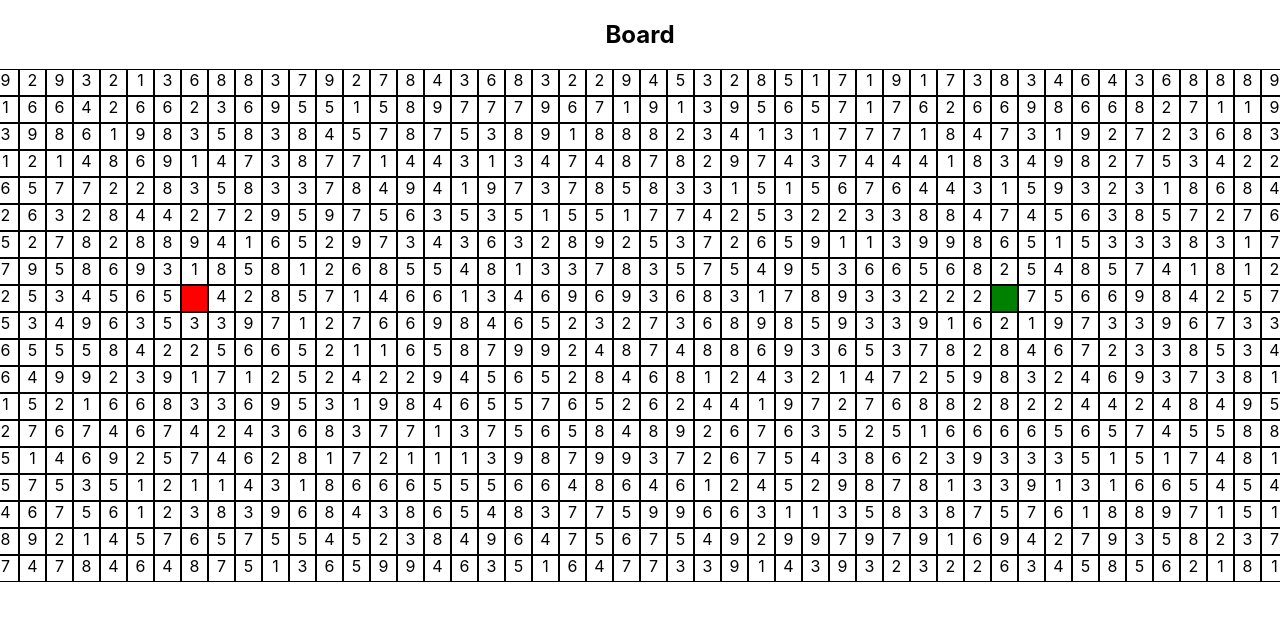
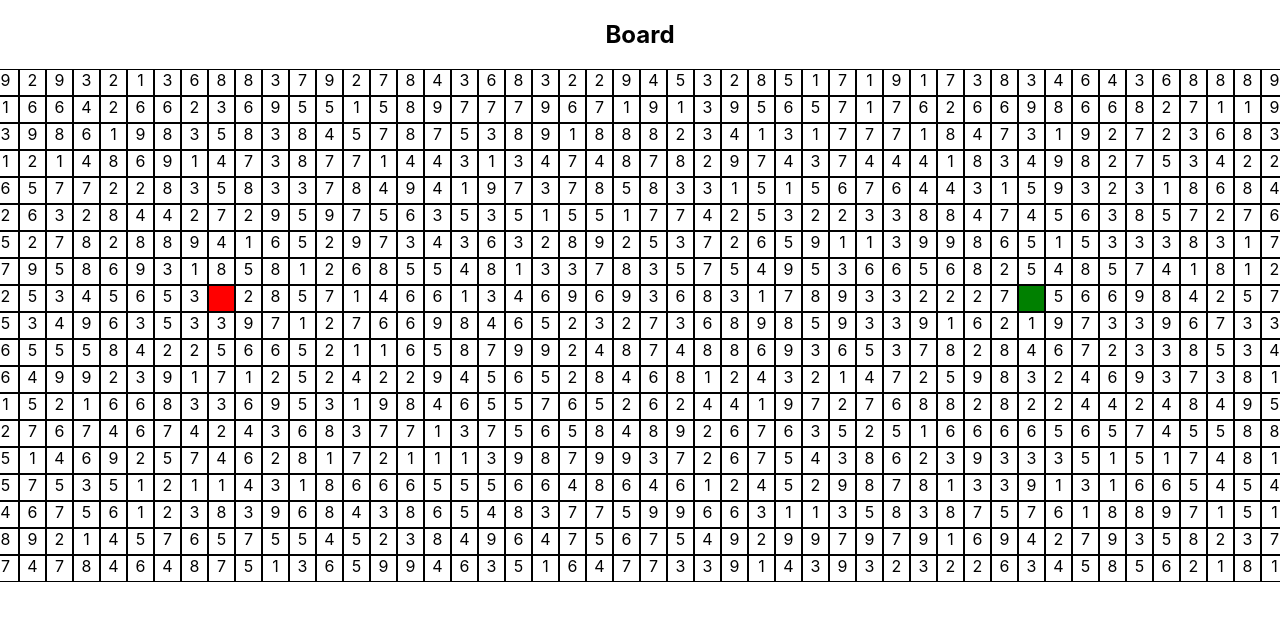
Before and after one commit to GunjanKadu/PathFindingVisualizer, a React (Create React App) app in the folder pathfinder/: page / in a window 1280 px wide. Shown: the top 620 px of the page. Built offline with nearby package versions, Linux system fonts and the light colour scheme.

Commit message:
Handling Adding walls to the board

```diff
--- a/pathfinder/src/Components/Board/board.tsx
+++ b/pathfinder/src/Components/Board/board.tsx
@@ -2,32 +2,75 @@ import React, { useEffect, useState } from "react";
 
 import Node from "../Node/node";
 import Grid from "../../Utility/grid";
-import { DEFAULT_COLUMNS, DEFAULT_ROWS } from "../../Utility/constants";
-import { INodeProperties } from "../../Utility/interfaces";
+import {
+  DEFAULT_COLUMNS,
+  DEFAULT_END,
+  DEFAULT_ROWS,
+  DEFAULT_START,
+} from "../../Utility/constants";
+import { IGrid, INodeProperties } from "../../Utility/interfaces";
 
 import "./board.css";
 
 function Board() {
-  const [grid, setGrid] = useState<Array<Array<INodeProperties>>>();
+  const [grid, setGrid] = useState<IGrid>();
+  const [isMousePressed, setIsMousePressed] = useState<boolean>();
+  const [defaultStart] = useState<Array<number>>(DEFAULT_START);
+  const [defaultEnd] = useState<Array<number>>(DEFAULT_END);
 
   useEffect(() => {
-    let grid = new Grid(DEFAULT_ROWS, DEFAULT_COLUMNS).grid;
+    let grid = new Grid(DEFAULT_ROWS, DEFAULT_COLUMNS);
     setGrid(grid);
   }, []);
+
+  const handleMouseDown = (row: number, col: number) => {
+    setIsMousePressed(true);
+    if (row === defaultStart[0] && col === defaultStart[1]) {
+      console.log("Starting Node Clicked");
+    } else if (row === defaultEnd[0] && col === defaultEnd[1]) {
+      console.log("Ending Node Clicked");
+    } else {
+      grid?.toggleWall(row, col);
+    }
+  };
+  const handleMouseEnter = (row: number, col: number) => {
+    if (isMousePressed) {
+      if (row === defaultStart[0] && col === defaultStart[1]) {
+        console.log("Starting Node Entered");
+      } else if (row === defaultEnd[0] && col === defaultEnd[1]) {
+        console.log("Ending Node Entered");
+      } else {
+        grid?.toggleWall(row, col);
+      }
+    }
+  };
+  const handleMouseUp = () => {
+    setIsMousePressed(false);
+  };
   return (
     <div className="board">
       <h2>Board</h2>
       <div className="board___nodeContainer">
         {grid &&
-          grid.length > 0 &&
-          grid.map((item: any, i: number) => (
+          grid.grid.length > 0 &&
+          grid.grid.map((item: any, i: number) => (
             <div className="rows" key={i}>
               {item.map((node: INodeProperties, j: number) => (
-                <span key={node.key} onClick={() => console.log(node)}>
+                <span key={node.key}>
                   <Node
+                    row={node.row}
+                    column={node.column}
                     weight={node.weight}
                     isStart={node.isStart}
                     isEnd={node.isEnd}
+                    isWall={node.isWall}
+                    onMouseDown={(row: number, col: number) =>
+                      handleMouseDown(row, col)
+                    }
+                    onMouseUp={() => handleMouseUp()}
+                    onMouseEnter={(row: number, col: number) =>
+                      handleMouseEnter(row, col)
+                    }
                   />
                 </span>
               ))}
--- a/pathfinder/src/Components/Node/node.css
+++ b/pathfinder/src/Components/Node/node.css
@@ -3,6 +3,11 @@
   width: 25px;
   border: 1px solid black;
   cursor: pointer;
+  -webkit-user-select: none; /* Webkit */
+  -moz-user-select: none; /* Firefox */
+  -ms-user-select: none; /* IE 10  */
+  -o-user-select: none;
+  user-select: none;
 }
 .node__defaultStart {
   background-color: red;
@@ -12,3 +17,7 @@
   background-color: green;
   color: green;
 }
+.node__isWall {
+  background-color: black;
+  color: black;
+}
--- a/pathfinder/src/Components/Node/node.tsx
+++ b/pathfinder/src/Components/Node/node.tsx
@@ -7,10 +7,20 @@ function Node(props: INodeProps) {
     let type;
     if (props.isStart) type = "node__defaultStart";
     if (props.isEnd) type = "node__defaultEnd";
+    if (props.isWall) type = "node__isWall";
     return `node ${type}`;
   };
 
-  return <div className={getNodeType(props)}>{props.weight}</div>;
+  return (
+    <div
+      className={getNodeType(props)}
+      onMouseDown={() => props.onMouseDown(props.row, props.column)}
+      onMouseUp={props.onMouseUp}
+      onMouseEnter={() => props.onMouseEnter(props.row, props.column)}
+    >
+      {props.weight}
+    </div>
+  );
 }
 
 export default Node;
--- a/pathfinder/src/Utility/constants.ts
+++ b/pathfinder/src/Utility/constants.ts
@@ -1,8 +1,8 @@
 import { constants } from "buffer";
 export const DEFAULT_COLUMNS = 50;
 export const DEFAULT_ROWS = 19;
-export const DEFAULT_START = [9, 9];
-export const DEFAULT_END = [9, 39];
+export const DEFAULT_START = [8, 9];
+export const DEFAULT_END = [8, 39];
 
 export const uuidv4 = (): string => {
   return "xxxxxxxx-xxxx-4xxx-yxxx-xxxxxxxxxxxx".replace(/[xy]/g, function (c) {
--- a/pathfinder/src/Utility/grid.ts
+++ b/pathfinder/src/Utility/grid.ts
@@ -15,6 +15,7 @@ export default class Grid implements IGrid {
       isEnd: DEFAULT_END[0] === row && DEFAULT_END[1] === column,
       column,
       row,
+      isWall: false,
       weight,
       key: uuidv4(),
     };
@@ -25,9 +26,12 @@ export default class Grid implements IGrid {
     for (let c = 0; c < columns; c++) {
       result.push([]);
       for (let r = 0; r < rows; r++) {
-        result[c].push(this.addPropertiesToNode(c + 1, r + 1));
+        result[c].push(this.addPropertiesToNode(c, r));
       }
     }
     return result;
   };
+  toggleWall = (row: number, col: number) => {
+    this.grid[col][row].isWall = !this.grid[col][row].isWall;
+  };
 }
```
Also changed, not shown: pathfinder/src/Utility/interfaces.ts (+8 -0 lines).
